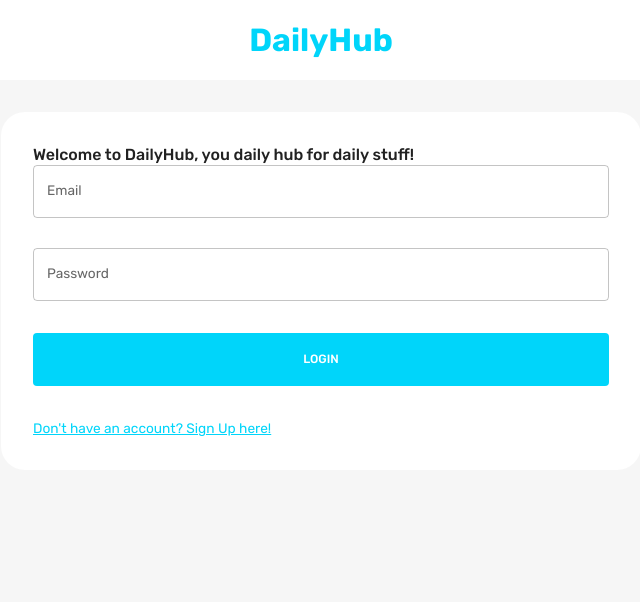
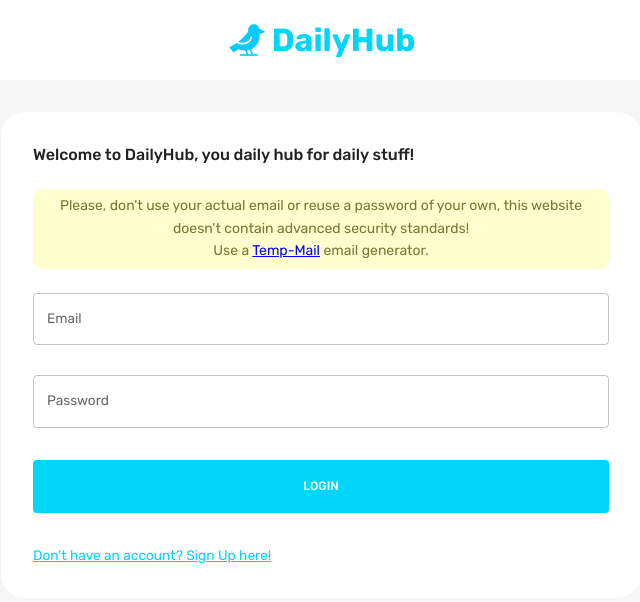
Before and after one commit to renandantasp/dailyhub, a React (Create React App) app in the folder client/: page / in a window 1280 px wide. Shown: the top 602 px of the page, without its empty margins (319-959 px from the left). Built offline with nearby package versions, Linux system fonts and the light colour scheme.

Commit message:
feat(client): add security warning and head config

```diff
--- a/client/public/index.html
+++ b/client/public/index.html
@@ -6,8 +6,8 @@
     <meta name="viewport" content="width=device-width, initial-scale=1" />
     <meta name="theme-color" content="#000000" />
     <meta
-      name="description"
-      content="Web site created using create-react-app"
+      name="DailyHub"
+      content="A social hub for your daily stuff"
     />
     <link rel="apple-touch-icon" href="%PUBLIC_URL%/logo192.png" />
     <!--
@@ -24,7 +24,7 @@
       work correctly both with client-side routing and a non-root public URL.
       Learn how to configure a non-root public URL by running `npm run build`.
     -->
-    <title>React App</title>
+    <title>DailyHub</title>
   </head>
   <body>
     <noscript>You need to enable JavaScript to run this app.</noscript>
--- a/client/src/scenes/loginPage/index.jsx
+++ b/client/src/scenes/loginPage/index.jsx
@@ -12,12 +12,15 @@ const LoginPage = () => {
                 p="1rem 6%"
                 textAlign="center"
                 >
+                     <Box display="flex" justifyContent="center" gap="5px" alignItems="center">
+                        <img src="assets/bird.png" alt="DailyHub Logo" width="40px" />
                         <Typography
                             fontWeight="bold"
                             fontSize="32px"
                             color="primary"
                             > DailyHub
                         </Typography>
+                    </Box>
                 </Box>
                 <Box
                 width={isNonMobileScreens ? "50%" : "93%"}
@@ -26,8 +29,13 @@ const LoginPage = () => {
                 borderRadius="1.5rem"
                 backgroundColor={theme.palette.background.alt}
                 >
-                    <Typography fontWeight="500" variant="h5" sx={{mb: "1.5 rem"}}>
+                    <Typography fontWeight="500" variant="h5" sx={{mb: "1.5rem"}}>
                         Welcome to DailyHub, you daily hub for daily stuff!
+                    </Typography>
+
+                    <Typography fontWeight="400" textAlign="center" color="#777733" borderRadius="10px" p="6px" backgroundColor="#ffffbbbb" variant="h6" sx={{mb: "1.5rem"}}>
+                       Please, don't use your actual email or reuse a password of your own, this website doesn't contain advanced security standards! <br/>
+                       Use a <a href="https://temp-mail.org/en/" target="_blank" rel="noreferrer">Temp-Mail</a> email generator.
                     </Typography>
                     <Form/>
             </Box>
--- a/client/src/scenes/navbar/index.jsx
+++ b/client/src/scenes/navbar/index.jsx
@@ -38,25 +38,26 @@ const Navbar = () => {
     const neutralLight = theme.palette.neutral.light
     const dark = theme.palette.neutral.dark
     const background = theme.palette.background.default
-    const primaryLight = theme.palette.primary.light
     const alt = theme.palette.background.alt
 
     const fullName = `${user.firstName} ${user.lastName}`
 
     return <FlexBetween padding="1rem 6%" backgroundColor={alt}>
                 <FlexBetween gap="1.75rem">
+                    <Box display="flex" justifyContent="center" gap="5px" alignItems="center" onClick={()=> navigate("/home")} sx={{
+                                "&:hover": {
+                                    cursor: "pointer"
+                                }
+                            }}>
+                        <img src="assets/bird.png" alt="DailyHub Logo" width="40px" />
                         <Typography
                             fontWeight="bold"
                             fontSize="clamp(1rem, 2rem, 2.25rem)"
                             color="primary"
-                onClick={()=> navigate("/home")}
-                sx={{
-                    "&:hover": {
-                        color: primaryLight,
-                        cursor: "pointer"
-                    }
-                }}> DailyHub
+                            > DailyHub
                         </Typography>
+                    </Box>
+
                 {isNonMobileScreens && (
                     <FlexBetween
                         backgroundColor={neutralLight}
```
Also changed, not shown: client/public/assets/bird.png, client/public/robots.txt (deleted), 1 other file (tests, documents, lock files or other folders). Lines whose indentation alone changed are shown as unchanged.
